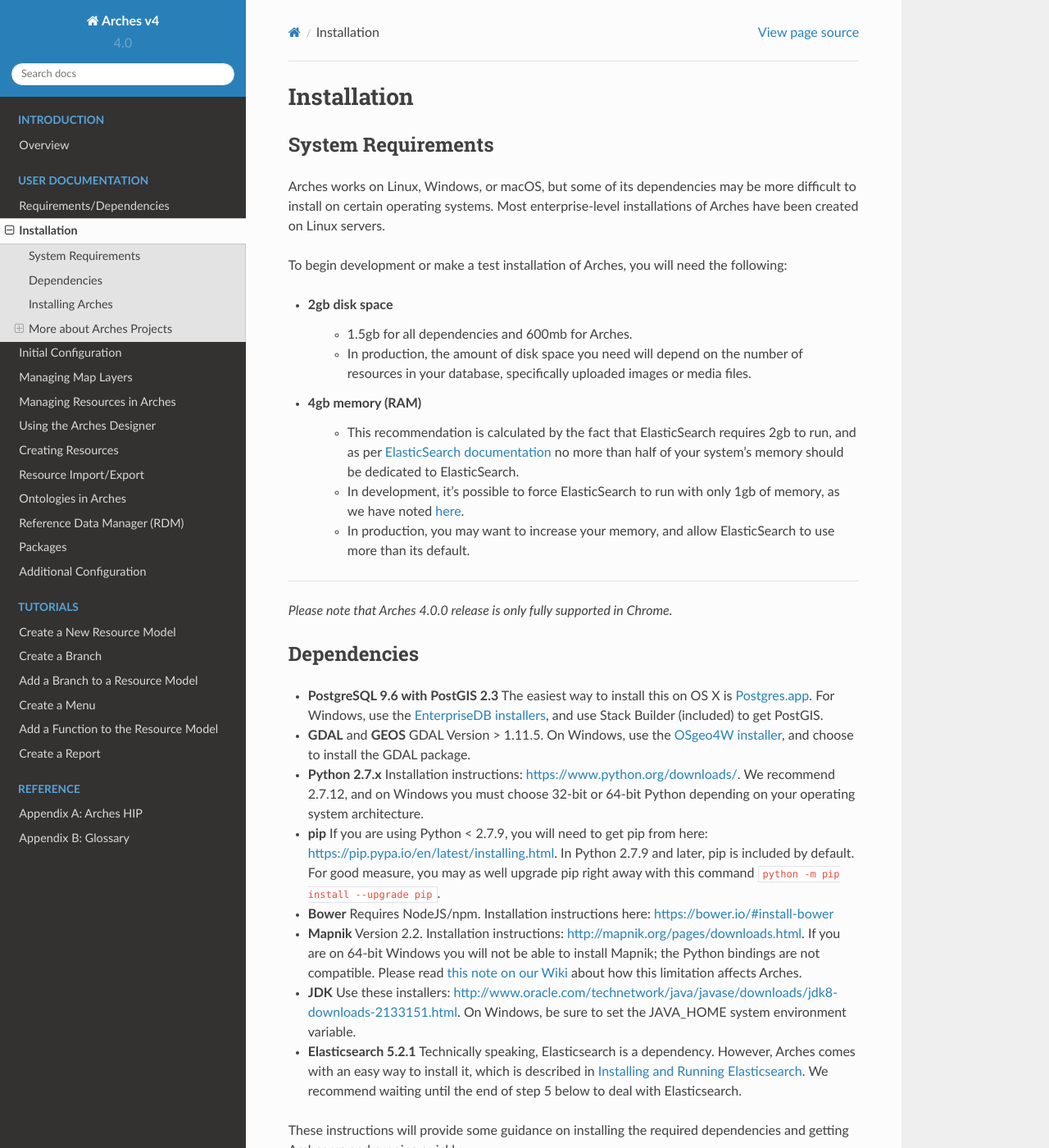
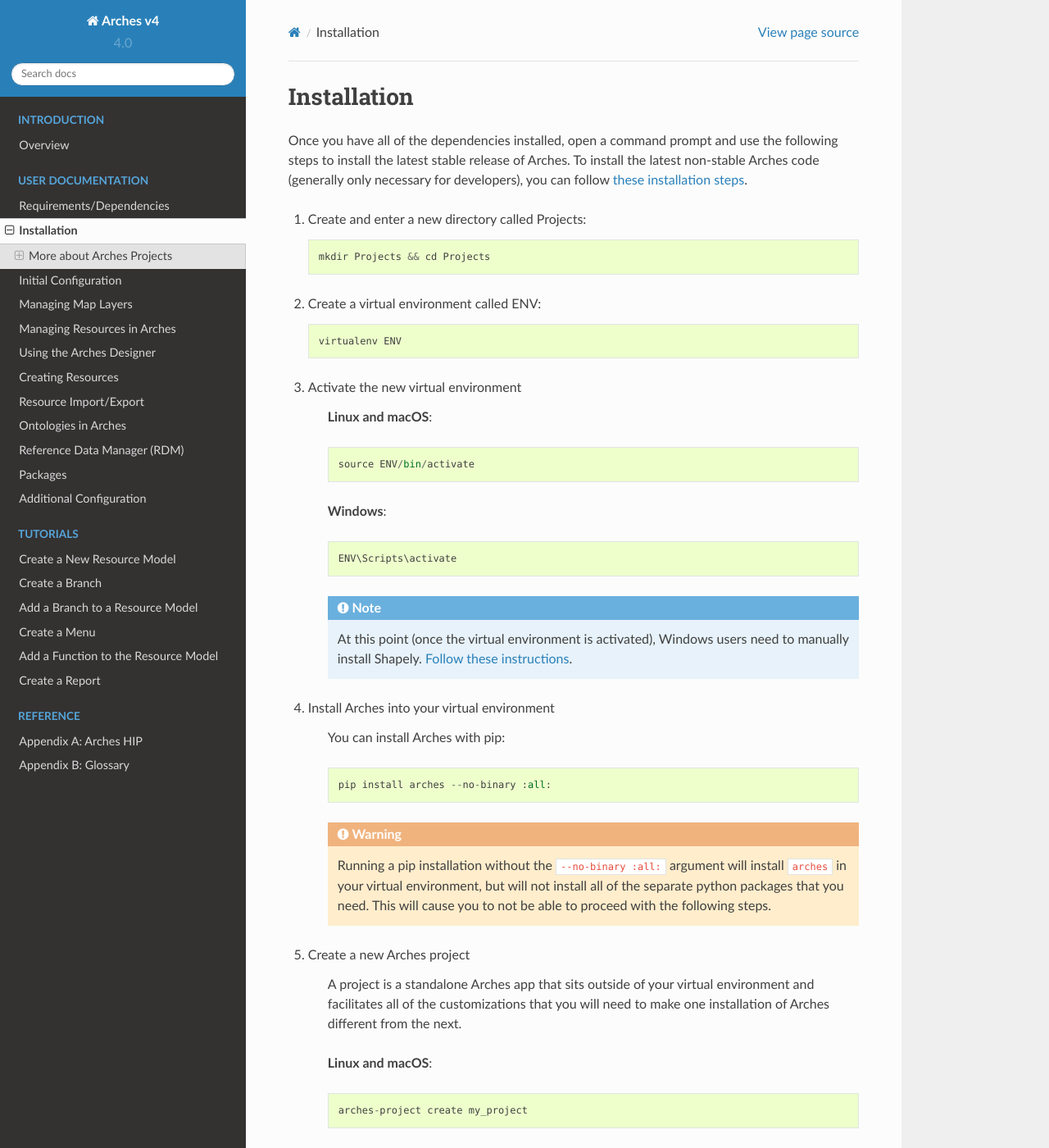
Before and after one commit to archesproject/arches-docs, a Sphinx documentation site: the page built from docs/installation.txt, in a window 1280 px wide and 1400 px high. Shown: the whole window at 82% size. Built offline with Sphinx 7.4.7 and the Read the Docs theme 2.0.0, drawn with Linux system fonts in a browser that asks for light colours; some of the changed text lies outside the part shown.

Commit message:
remove requirements/dependencies from installation section

```diff
--- a/docs/installation.txt
+++ b/docs/installation.txt
@@ -1,47 +1,6 @@
 ############
 Installation
 ############
-
-System Requirements
-===================
-
-Arches works on Linux, Windows, or macOS, but some of its dependencies may be more difficult to install on certain operating systems. Most enterprise-level installations of Arches have been created on Linux servers.
-
-To begin development or make a test installation of Arches, you will need the following:
-
-+ **2gb disk space**
-	+ 1.5gb for all dependencies and 600mb for Arches.
-	+ In production, the amount of disk space you need will depend on the number of resources in your database, specifically uploaded images or media files.
-
-+ **4gb memory (RAM)**
-	+ This recommendation is calculated by the fact that ElasticSearch requires 2gb to run, and as per `ElasticSearch documentation <https://www.elastic.co/guide/en/elasticsearch/guide/current/heap-sizing.html#_give_less_than_half_your_memory_to_lucene>`_ no more than half of your system's memory should be dedicated to ElasticSearch.
-	+ In development, it's possible to force ElasticSearch to run with only 1gb of memory, as we have noted `here <https://github.com/archesproject/arches/wiki/Installing-and-Running-Elasticsearch#running-elasticsearch>`_.
-	+ In production, you may want to increase your memory, and allow ElasticSearch to use more than its default.
-
-----------------
-
-*Please note that Arches 4.0.0 release is only fully supported in Chrome.*
-
-Dependencies
-============
-
-* **PostgreSQL 9.6 with PostGIS 2.3** The easiest way to install this on OS X is `Postgres.app <http://postgresapp.com>`_. For Windows, use the `EnterpriseDB installers <https://www.postgresql.org/download/windows/>`_, and use Stack Builder (included) to get PostGIS.
-* **GDAL** and **GEOS** GDAL Version > 1.11.5. On Windows, use the `OSgeo4W installer <https://trac.osgeo.org/osgeo4w/>`_, and choose to install the GDAL package.
-* **Python 2.7.x** Installation instructions: https://www.python.org/downloads/. We recommend 2.7.12, and on Windows you must choose 32-bit or 64-bit Python depending on your operating system architecture.
-* **pip** If you are using Python < 2.7.9, you will need to get pip from here: https://pip.pypa.io/en/latest/installing.html. In Python 2.7.9 and later, pip is included by default. For good measure, you may as well upgrade pip right away with this command ``python -m pip install --upgrade pip``.
-* **Bower** Requires NodeJS/npm. Installation instructions here: https://bower.io/#install-bower
-* **Mapnik** Version 2.2. Installation instructions: http://mapnik.org/pages/downloads.html. If you are on 64-bit Windows you will not be able to install Mapnik; the Python bindings are not compatible. Please read `this note on our Wiki <https://github.com/archesproject/arches/wiki/Installing-Dependencies-on-Windows#mapnik>`_ about how this limitation affects Arches.
-* **JDK** Use these installers: http://www.oracle.com/technetwork/java/javase/downloads/jdk8-downloads-2133151.html. On Windows, be sure to set the JAVA_HOME system environment variable.
-* **Elasticsearch 5.2.1** Technically speaking, Elasticsearch is a dependency. However, Arches comes with an easy way to install it, which is described in `Installing and Running Elasticsearch <https://github.com/archesproject/arches/wiki/Installing-and-Running-Elasticsearch>`_. We recommend waiting until the end of step 5 below to deal with Elasticsearch.
-
-These instructions will provide some guidance on installing the required dependencies and getting Arches up and running quickly.
-
-* `Installing Dependencies Ubuntu <https://github.com/archesproject/arches/wiki/Installing-Dependencies-on-Ubuntu>`_
-* `Installing Dependencies macOS <https://github.com/archesproject/arches/wiki/Installing-Dependencies-on-macOS>`_
-* `Installing Dependencies Windows <https://github.com/archesproject/arches/wiki/Installing-Dependencies-on-Windows>`_
-
-Installing Arches
-===================
 
 Once you have all of the dependencies installed, open a command prompt and use the following steps to install the latest stable release of Arches. To install the latest non-stable Arches code (generally only necessary for developers), you can follow `these installation steps <https://github.com/archesproject/arches/wiki/Developer-Installation>`_.
 
```
